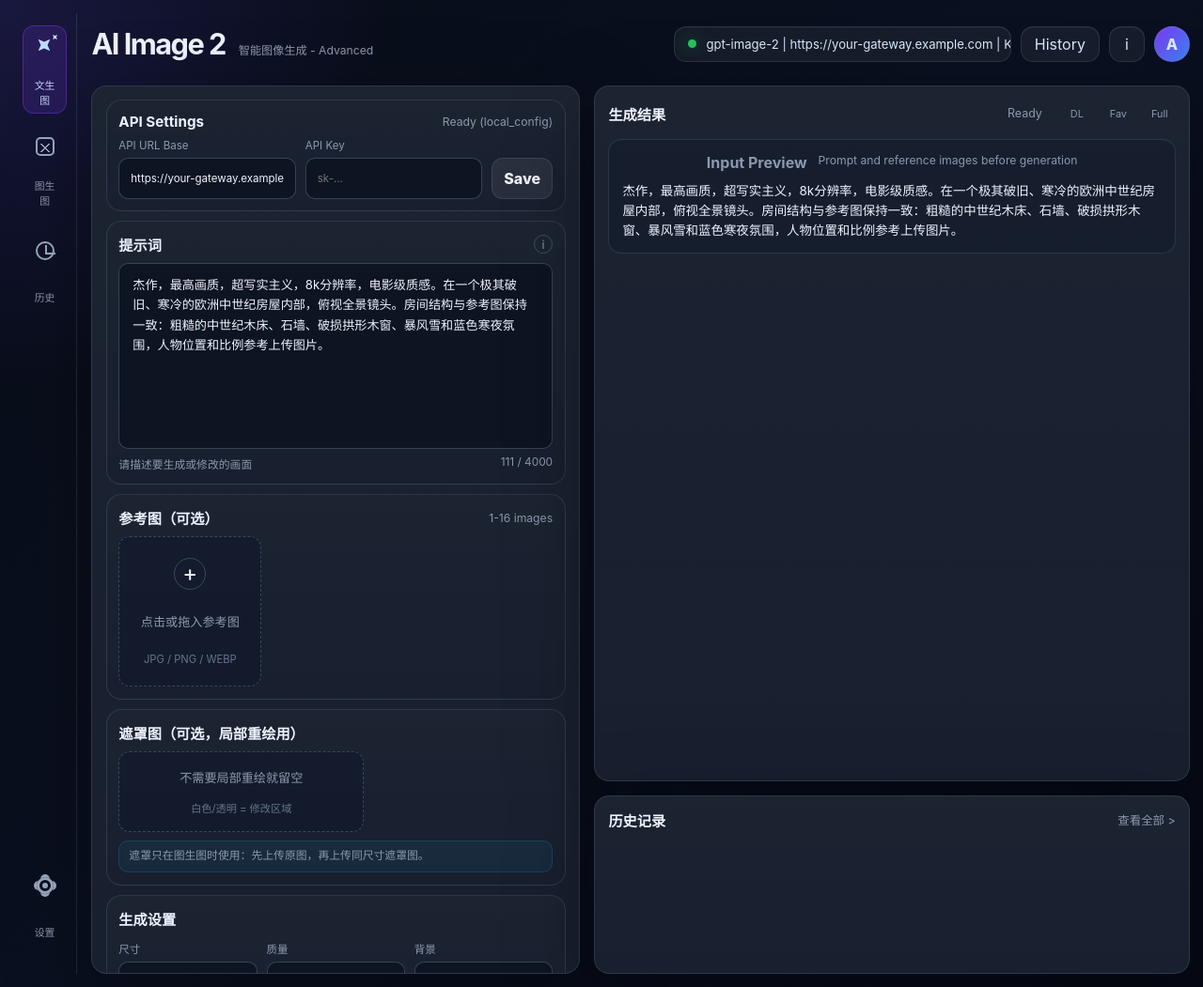
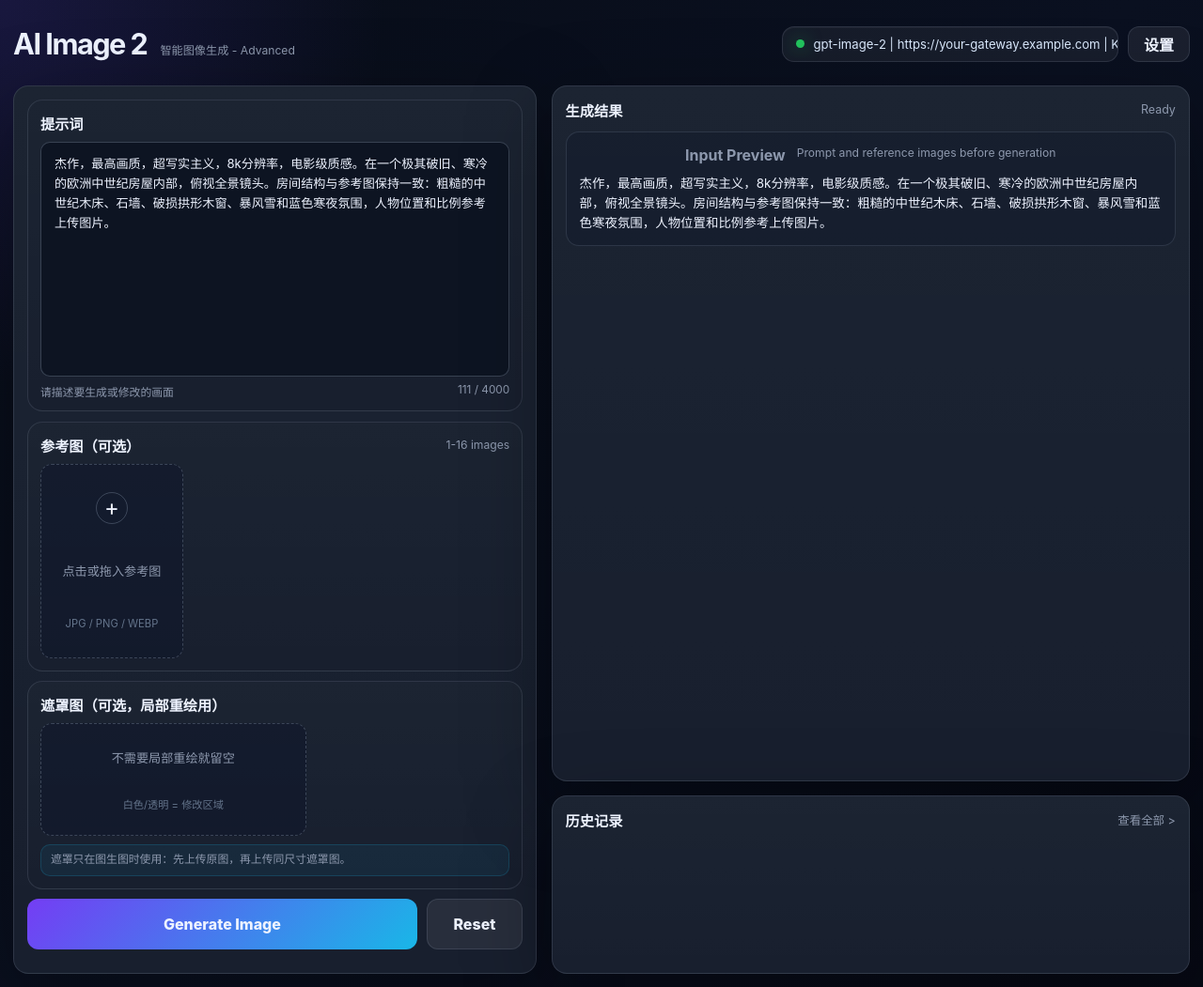
Before and after one commit to jf546897/AI-Image-2, a FastAPI app: page / in a window 1280 px wide. Shown: the whole page at 94% size. Run offline with FastAPI, Linux system fonts and the light colour scheme; some libraries are stand-ins or nearby versions.

Commit message:
优化主界面布局和折叠设置面板

```diff
--- a/static/css/style.css
+++ b/static/css/style.css
@@ -644,3 +644,74 @@ body.page-dragging .console-shell { filter: brightness(.72) saturate(1.15); }
         grid-template-columns: repeat(auto-fill, minmax(132px, 1fr));
     }
 }
+
+
+/* Practical compact layout: remove decorative navigation, keep settings hidden by default */
+.console-shell {
+    grid-template-columns: minmax(0, 1fr);
+}
+
+.workspace {
+    min-width: 0;
+}
+
+.settings-toggle {
+    min-height: 38px;
+    padding: 0 16px;
+}
+
+.control-form {
+    grid-template-rows: minmax(300px, 1.25fr) minmax(240px, 1fr) minmax(150px, auto) auto auto;
+}
+
+.settings-card {
+    gap: 12px;
+}
+
+.settings-card .section-title {
+    margin-bottom: 0;
+}
+
+.settings-card .field-grid {
+    margin-top: 2px;
+}
+
+.api-row {
+    margin-bottom: 2px;
+}
+
+.mask-card {
+    min-height: 150px;
+}
+
+.mask-upload-tile {
+    min-height: 120px;
+}
+
+@media (max-width: 980px) {
+    .console-shell {
+        grid-template-columns: 1fr;
+    }
+
+    .control-form {
+        grid-template-rows: auto auto auto auto auto;
+    }
+}
+
+@media (max-height: 820px) and (min-width: 981px) {
+    .control-form {
+        grid-template-rows: minmax(240px, 1.1fr) minmax(190px, .9fr) minmax(124px, auto) auto auto;
+    }
+
+    .prompt-card {
+        min-height: 240px;
+    }
+
+    .prompt-field {
+        min-height: 172px;
+    }
+
+    .refs-card {
+        min-height: 190px;
+    }
+}
--- a/static/js/app.js
+++ b/static/js/app.js
@@ -62,6 +62,8 @@ const el = {
     maskPreview: document.getElementById('mask-preview'),
     generateBtn: document.getElementById('generate-btn'),
     clearBtn: document.getElementById('clear-btn'),
+    settingsToggle: document.getElementById('settings-toggle'),
+    settingsPanel: document.getElementById('settings-panel'),
     configBadge: document.getElementById('config-badge'),
     apiBaseUrl: document.getElementById('api-base-url'),
     apiKey: document.getElementById('api-key'),
@@ -510,6 +512,18 @@ async function saveApiConfig() {
     }
 }
 
+function setSettingsExpanded(expanded) {
+    if (!el.settingsToggle || !el.settingsPanel) return;
+    el.settingsPanel.classList.toggle('hidden', !expanded);
+    el.settingsToggle.setAttribute('aria-expanded', expanded ? 'true' : 'false');
+    el.settingsToggle.textContent = expanded ? '\u6536\u8d77\u8bbe\u7f6e' : '\u8bbe\u7f6e';
+}
+
+function toggleSettings() {
+    if (!el.settingsPanel) return;
+    setSettingsExpanded(el.settingsPanel.classList.contains('hidden'));
+}
+
 function updateViewportMode() {
     document.body.classList.toggle('compact-height', window.innerHeight < 820);
     document.body.classList.toggle('ultra-compact-height', window.innerHeight < 700);
@@ -536,7 +550,9 @@ document.addEventListener('DOMContentLoaded', () => {
     bindPageDropTarget();
     el.form.addEventListener('submit', submitRequest);
     el.clearBtn.addEventListener('click', clearResults);
+    if (el.settingsToggle) el.settingsToggle.addEventListener('click', toggleSettings);
     if (el.saveApiConfigBtn) el.saveApiConfigBtn.addEventListener('click', saveApiConfig);
+    setSettingsExpanded(false);
     loadConfig();
     window.addEventListener('resize', updateViewportMode);
 });
--- a/templates/index.html
+++ b/templates/index.html
@@ -4,17 +4,10 @@
     <meta charset="UTF-8">
     <meta name="viewport" content="width=device-width, initial-scale=1.0">
     <title>AI Image 2</title>
-    <link rel="stylesheet" href="/static/css/style.css?v=20260426-layout3">
+    <link rel="stylesheet" href="/static/css/style.css?v=20260427-layout4">
 </head>
 <body>
     <div class="console-shell">
-        <aside class="side-nav" aria-label="AI Image navigation">
-            <button class="nav-item active" type="button"><span class="nav-icon nav-spark"></span><span>&#25991;&#29983;&#22270;</span></button>
-            <button class="nav-item" type="button"><span class="nav-icon nav-image"></span><span>&#22270;&#29983;&#22270;</span></button>
-            <button class="nav-item" type="button"><span class="nav-icon nav-clock"></span><span>&#21382;&#21490;</span></button>
-            <button class="nav-item nav-bottom" type="button"><span class="nav-icon nav-gear"></span><span>&#35774;&#32622;</span></button>
-        </aside>
-
         <div class="workspace">
             <header class="topbar">
                 <div class="brand">
@@ -23,37 +16,16 @@
                 </div>
                 <div class="top-actions">
                     <div id="config-badge" class="config-badge">Loading config...</div>
-                    <button class="icon-btn" type="button" title="Generation history">History</button>
-                    <button class="circle-btn" type="button" title="Help">i</button>
-                    <button class="avatar-btn" type="button">A</button>
+                    <button id="settings-toggle" class="secondary-btn settings-toggle" type="button" aria-expanded="false" aria-controls="settings-panel">&#35774;&#32622;</button>
                 </div>
             </header>
 
             <main class="console-grid">
                 <section class="panel control-panel">
                     <form id="image-form" class="control-form" novalidate>
-                        <div class="section-card api-card">
+                        <div class="section-card prompt-card">
                             <div class="section-title">
-                                <h2>API Settings</h2>
-                                <span id="api-config-status">Local config</span>
-                            </div>
-                            <div class="api-row">
-                                <label class="field">
-                                    <span>API URL Base</span>
-                                    <input type="url" id="api-base-url" placeholder="https://your-gateway.example.com">
-                                </label>
-                                <label class="field">
-                                    <span>API Key</span>
-                                    <input type="password" id="api-key" placeholder="sk-...">
-                                </label>
-                                <button type="button" id="save-api-config-btn" class="secondary-btn api-save-btn">Save</button>
-                            </div>
-                        </div>
-
-                        <div class="section-card prompt-card">
-                            <div class="section-title inline-help">
                                 <h2>&#25552;&#31034;&#35789;</h2>
-                                <span>i</span>
                             </div>
                             <label class="field prompt-field">
                                 <textarea id="prompt" rows="6" required>&#26480;&#20316;&#65292;&#26368;&#39640;&#30011;&#36136;&#65292;&#36229;&#20889;&#23454;&#20027;&#20041;&#65292;8k&#20998;&#36776;&#29575;&#65292;&#30005;&#24433;&#32423;&#36136;&#24863;&#12290;&#22312;&#19968;&#20010;&#26497;&#20854;&#30772;&#26087;&#12289;&#23506;&#20919;&#30340;&#27431;&#27954;&#20013;&#19990;&#32426;&#25151;&#23627;&#20869;&#37096;&#65292;&#20463;&#35270;&#20840;&#26223;&#38236;&#22836;&#12290;&#25151;&#38388;&#32467;&#26500;&#19982;&#21442;&#32771;&#22270;&#20445;&#25345;&#19968;&#33268;&#65306;&#31895;&#31961;&#30340;&#20013;&#19990;&#32426;&#26408;&#24202;&#12289;&#30707;&#22681;&#12289;&#30772;&#25439;&#25329;&#24418;&#26408;&#31383;&#12289;&#26292;&#39118;&#38634;&#21644;&#34013;&#33394;&#23506;&#22812;&#27675;&#22260;&#65292;&#20154;&#29289;&#20301;&#32622;&#21644;&#27604;&#20363;&#21442;&#32771;&#19978;&#20256;&#22270;&#29255;&#12290;</textarea>
@@ -92,9 +64,21 @@
                             <p id="mask-note" class="mask-note">&#36974;&#32617;&#21482;&#22312;&#22270;&#29983;&#22270;&#26102;&#20351;&#29992;&#65306;&#20808;&#19978;&#20256;&#21407;&#22270;&#65292;&#20877;&#19978;&#20256;&#21516;&#23610;&#23544;&#36974;&#32617;&#22270;&#12290;</p>
                         </div>
 
-                        <div class="section-card settings-card">
+                        <div id="settings-panel" class="section-card settings-card hidden">
                             <div class="section-title">
-                                <h2>&#29983;&#25104;&#35774;&#32622;</h2>
+                                <h2>&#35774;&#32622;</h2>
+                                <span id="api-config-status">Local config</span>
+                            </div>
+                            <div class="api-row">
+                                <label class="field">
+                                    <span>API URL Base</span>
+                                    <input type="url" id="api-base-url" placeholder="https://your-gateway.example.com">
+                                </label>
+                                <label class="field">
+                                    <span>API Key</span>
+                                    <input type="password" id="api-key" placeholder="sk-...">
+                                </label>
+                                <button type="button" id="save-api-config-btn" class="secondary-btn api-save-btn">Save</button>
                             </div>
                             <div class="field-grid">
                                 <label class="field"><span>&#23610;&#23544;</span><select id="size"><option value="auto">&#33258;&#21160;</option><option value="1024x1024">1024 x 1024</option><option value="1024x1536">1024 x 1536</option><option value="1536x1024">1536 x 1024</option></select></label>
@@ -117,7 +101,6 @@
                         <div class="panel-title result-title">
                             <h2>&#29983;&#25104;&#32467;&#26524;</h2>
                             <span id="result-status">&#31561;&#24453;&#29983;&#25104;</span>
-                            <div class="result-tools"><button type="button">DL</button><button type="button">Fav</button><button type="button">Full</button></div>
                         </div>
                         <div id="progress-panel" class="progress-panel hidden">
                             <div class="progress-info"><strong id="progress-stage">Ready</strong><span id="progress-percent">0%</span></div>
@@ -147,6 +130,6 @@
 
     <div id="page-drop-overlay" class="page-drop-overlay hidden"><div><strong id="page-drop-title">Drop images here</strong><span id="page-drop-subtitle">Release to add reference images</span></div></div>
     <div id="toast-root" class="toast-root"></div>
-    <script src="/static/js/app.js?v=20260426-layout3"></script>
+    <script src="/static/js/app.js?v=20260427-layout4"></script>
 </body>
 </html>
```
